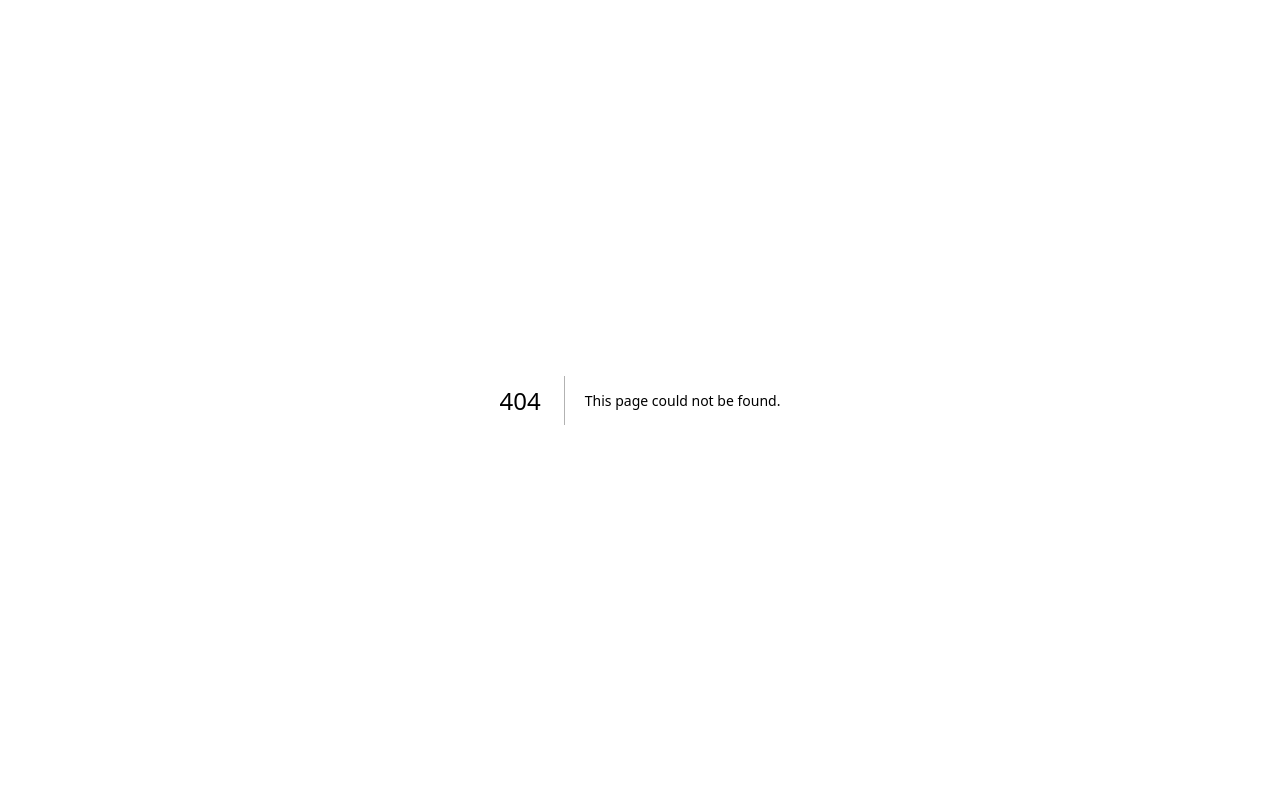
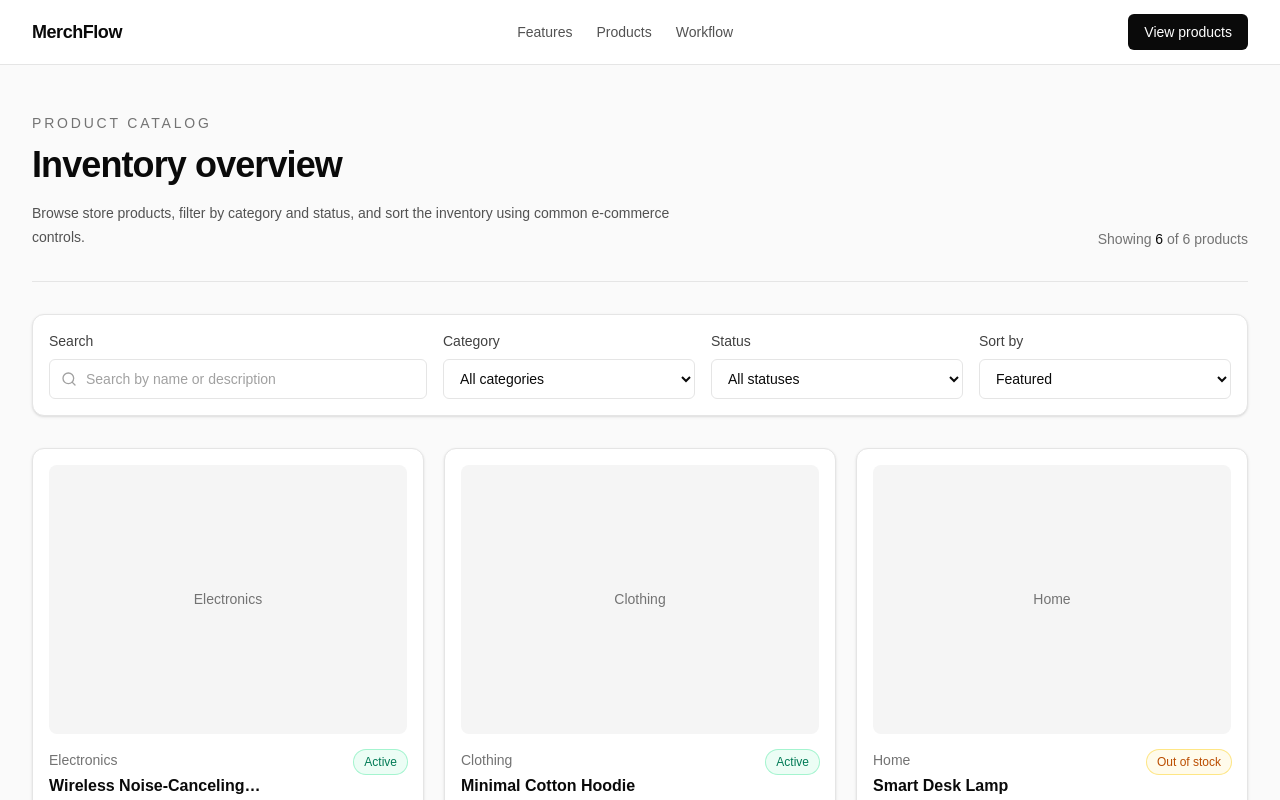
Before and after one commit to captian10/merchflow-commerce-dashboard, a Next.js app: page /products in a window 1280 px wide. Before the commit this address had no page. Shown: the top 800 px of the page. Built offline with nearby package versions, Linux system fonts and the light colour scheme.

Commit message:
Add product catalog filters and sorting

```diff
--- /dev/null
+++ b/src/app/products/page.tsx
@@ -0,0 +1,11 @@
+import { SiteHeader } from "@/components/layout/site-header";
+import { ProductsCatalog } from "@/components/products/products-catalog";
+
+export default function ProductsPage() {
+  return (
+    <main className="min-h-screen bg-neutral-50">
+      <SiteHeader />
+      <ProductsCatalog />
+    </main>
+  );
+}
--- a/src/components/layout/site-header.tsx
+++ b/src/components/layout/site-header.tsx
@@ -1,9 +1,9 @@
 import Link from "next/link";
 
 const navigation = [
-  { label: "Features", href: "#features" },
-  { label: "Products", href: "#products" },
-  { label: "Workflow", href: "#workflow" },
+  { label: "Features", href: "/#features" },
+  { label: "Products", href: "/products" },
+  { label: "Workflow", href: "/#workflow" },
 ];
 
 export function SiteHeader() {
@@ -30,7 +30,7 @@ export function SiteHeader() {
         </nav>
 
         <Link
-          href="#products"
+          href="/products"
           className="rounded-md bg-neutral-950 px-4 py-2 text-sm font-medium text-white transition hover:bg-neutral-800"
         >
           View products
--- /dev/null
+++ b/src/components/products/products-catalog.tsx
@@ -0,0 +1,187 @@
+"use client";
+
+import { useMemo, useState } from "react";
+import { Search } from "lucide-react";
+import { products } from "@/data/products";
+import type { ProductCategory, ProductStatus } from "@/types/product";
+import { formatCategory } from "@/lib/utils";
+import { Input } from "@/components/ui/input";
+import { ProductCard } from "@/components/products/product-card";
+
+type CategoryFilter = "all" | ProductCategory;
+type StatusFilter = "all" | ProductStatus;
+type SortOption = "featured" | "price-asc" | "price-desc" | "rating" | "stock";
+
+const categories: CategoryFilter[] = [
+  "all",
+  "electronics",
+  "clothing",
+  "accessories",
+  "home",
+  "fitness",
+];
+
+const statuses: StatusFilter[] = ["all", "active", "draft", "out-of-stock"];
+
+const sortOptions: { label: string; value: SortOption }[] = [
+  { label: "Featured", value: "featured" },
+  { label: "Price: Low to high", value: "price-asc" },
+  { label: "Price: High to low", value: "price-desc" },
+  { label: "Highest rated", value: "rating" },
+  { label: "Most stock", value: "stock" },
+];
+
+export function ProductsCatalog() {
+  const [searchQuery, setSearchQuery] = useState("");
+  const [category, setCategory] = useState<CategoryFilter>("all");
+  const [status, setStatus] = useState<StatusFilter>("all");
+  const [sortBy, setSortBy] = useState<SortOption>("featured");
+
+  const filteredProducts = useMemo(() => {
+    const normalizedQuery = searchQuery.trim().toLowerCase();
+
+    return products
+      .filter((product) => {
+        const matchesSearch =
+          product.name.toLowerCase().includes(normalizedQuery) ||
+          product.description.toLowerCase().includes(normalizedQuery);
+
+        const matchesCategory =
+          category === "all" || product.category === category;
+
+        const matchesStatus = status === "all" || product.status === status;
+
+        return matchesSearch && matchesCategory && matchesStatus;
+      })
+      .sort((a, b) => {
+        if (sortBy === "price-asc") return a.price - b.price;
+        if (sortBy === "price-desc") return b.price - a.price;
+        if (sortBy === "rating") return b.rating - a.rating;
+        if (sortBy === "stock") return b.stock - a.stock;
+
+        return 0;
+      });
+  }, [searchQuery, category, status, sortBy]);
+
+  const hasResults = filteredProducts.length > 0;
+
+  return (
+    <section className="mx-auto max-w-7xl px-4 py-12 sm:px-6 lg:px-8">
+      <div className="flex flex-col justify-between gap-6 border-b border-neutral-200 pb-8 lg:flex-row lg:items-end">
+        <div>
+          <p className="text-sm font-medium uppercase tracking-[0.2em] text-neutral-500">
+            Product catalog
+          </p>
+
+          <h1 className="mt-3 text-4xl font-semibold tracking-tight text-neutral-950">
+            Inventory overview
+          </h1>
+
+          <p className="mt-4 max-w-2xl text-sm leading-6 text-neutral-600">
+            Browse store products, filter by category and status, and sort the
+            inventory using common e-commerce controls.
+          </p>
+        </div>
+
+        <p className="text-sm text-neutral-500">
+          Showing{" "}
+          <span className="font-medium text-neutral-950">
+            {filteredProducts.length}
+          </span>{" "}
+          of {products.length} products
+        </p>
+      </div>
+
+      <div className="mt-8 grid gap-4 rounded-xl border border-neutral-200 bg-white p-4 shadow-sm lg:grid-cols-[1.5fr_1fr_1fr_1fr]">
+        <label className="block">
+          <span className="mb-2 block text-sm font-medium text-neutral-700">
+            Search
+          </span>
+
+          <div className="relative">
+            <Search className="pointer-events-none absolute left-3 top-1/2 h-4 w-4 -translate-y-1/2 text-neutral-400" />
+            <Input
+              value={searchQuery}
+              onChange={(event) => setSearchQuery(event.target.value)}
+              placeholder="Search by name or description"
+              className="pl-9"
+            />
+          </div>
+        </label>
+
+        <label className="block">
+          <span className="mb-2 block text-sm font-medium text-neutral-700">
+            Category
+          </span>
+
+          <select
+            value={category}
+            onChange={(event) =>
+              setCategory(event.target.value as CategoryFilter)
+            }
+            className="h-10 w-full rounded-md border border-neutral-200 bg-white px-3 text-sm text-neutral-950 outline-none transition focus:border-neutral-400"
+          >
+            {categories.map((item) => (
+              <option key={item} value={item}>
+                {item === "all" ? "All categories" : formatCategory(item)}
+              </option>
+            ))}
+          </select>
+        </label>
+
+        <label className="block">
+          <span className="mb-2 block text-sm font-medium text-neutral-700">
+            Status
+          </span>
+
+          <select
+            value={status}
+            onChange={(event) => setStatus(event.target.value as StatusFilter)}
+            className="h-10 w-full rounded-md border border-neutral-200 bg-white px-3 text-sm text-neutral-950 outline-none transition focus:border-neutral-400"
+          >
+            {statuses.map((item) => (
+              <option key={item} value={item}>
+                {item === "all" ? "All statuses" : formatCategory(item)}
+              </option>
+            ))}
+          </select>
+        </label>
+
+        <label className="block">
+          <span className="mb-2 block text-sm font-medium text-neutral-700">
+            Sort by
+          </span>
+
+          <select
+            value={sortBy}
+            onChange={(event) => setSortBy(event.target.value as SortOption)}
+            className="h-10 w-full rounded-md border border-neutral-200 bg-white px-3 text-sm text-neutral-950 outline-none transition focus:border-neutral-400"
+          >
+            {sortOptions.map((item) => (
+              <option key={item.value} value={item.value}>
+                {item.label}
+              </option>
+            ))}
+          </select>
+        </label>
+      </div>
+
+      {hasResults ? (
+        <div className="mt-8 grid gap-5 sm:grid-cols-2 lg:grid-cols-3">
+          {filteredProducts.map((product) => (
+            <ProductCard key={product.id} product={product} />
+          ))}
+        </div>
+      ) : (
+        <div className="mt-8 rounded-xl border border-dashed border-neutral-300 bg-white p-10 text-center">
+          <h2 className="text-lg font-semibold text-neutral-950">
+            No products found
+          </h2>
+          <p className="mt-2 text-sm text-neutral-600">
+            Try changing the search query, category, status, or sorting option.
+          </p>
+        </div>
+      )}
+    </section>
+  );
+}
--- /dev/null
+++ b/src/components/ui/input.tsx
@@ -0,0 +1,16 @@
+import type { InputHTMLAttributes } from "react";
+import { cn } from "@/lib/utils";
+
+type InputProps = InputHTMLAttributes<HTMLInputElement>;
+
+export function Input({ className, ...props }: InputProps) {
+  return (
+    <input
+      className={cn(
+        "h-10 w-full rounded-md border border-neutral-200 bg-white px-3 text-sm text-neutral-950 outline-none transition placeholder:text-neutral-400 focus:border-neutral-400",
+        className,
+      )}
+      {...props}
+    />
+  );
+}
```
